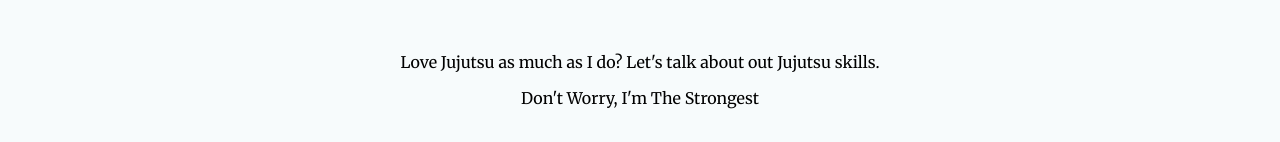
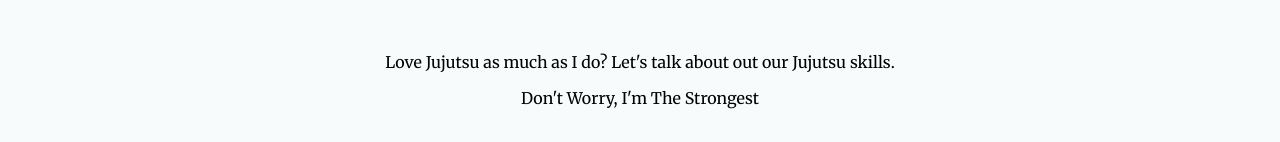
Before and after one commit to chosenONE1407/Gojo, a plain HTML site: page index.html in a window 1280 px wide. Shown: the part 2699-2841 px from the top of the page. Drawn offline with Linux system fonts and the light colour scheme.

Commit message:
minor changes again

```diff
--- a/index.html
+++ b/index.html
@@ -89,7 +89,7 @@
         <h3>If you love Jujutsu as much as I do.</h3>
         <br>
         <p>
-          Love Jujutsu as much as I do? Let's talk about out Jujutsu skills.
+          Love Jujutsu as much as I do? Let's talk about out our Jujutsu skills.
         </p>
         <p>Don't Worry, I'm The Strongest</p>
         <br />
```
